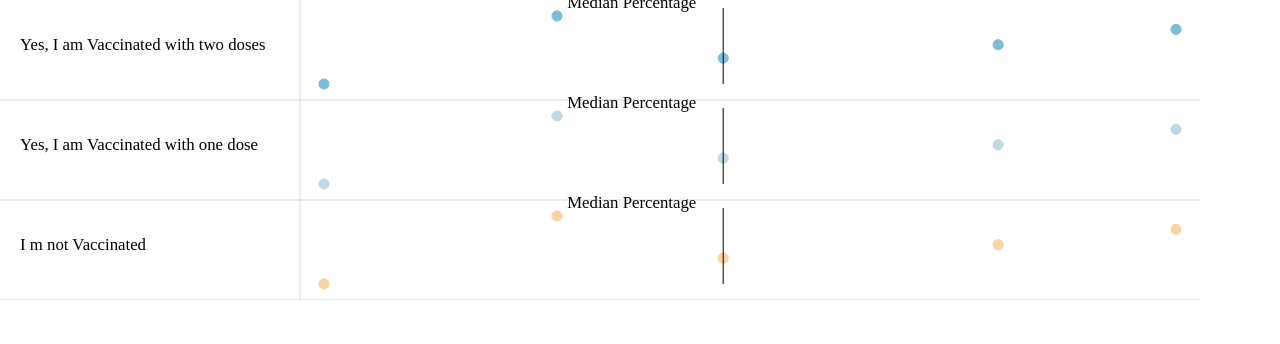
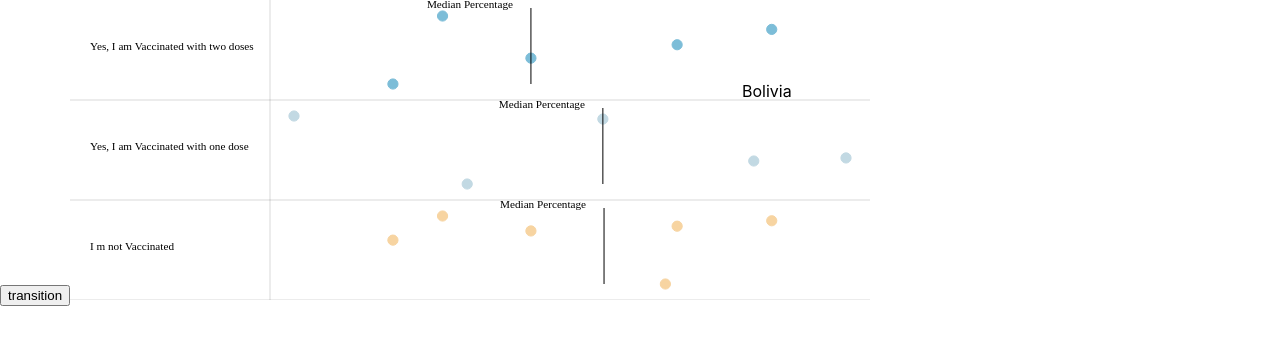
Before and after one commit to GoGioGo/burbujasNuevo, a Next.js app: page / in a window 1280 px wide. Shown: the top 344 px of the page. Built offline with nearby package versions, Linux system fonts and the light colour scheme.

Commit message:
Bubble with median version 2

```diff
--- a/components/bubbleColor/BubbleColor.tsx
+++ b/components/bubbleColor/BubbleColor.tsx
@@ -2,7 +2,9 @@ import React, { useEffect, useState } from 'react'
 import * as d3 from 'd3'
 import { Bubble } from '../../interfaces/Interfaces'
 
-let array1: Bubble[] = [
+export default function BubbleColor({ array1, array2, array3 }: { array1: Bubble[], array2: Bubble[], array3: Bubble[] }) {
+
+    let arra3: Bubble[] = [
         {
             value: 0.639275,
             n: 640,
@@ -26,7 +28,7 @@ let array1: Bubble[] = [
         },
     ]
 
-let array2: Bubble[] = [
+    let arra1: Bubble[] = [
         {
             value: 0.539275,
             n: 840,
@@ -50,7 +52,7 @@ let array2: Bubble[] = [
         },
     ]
 
-let array3: Bubble[] = [
+    let arra2: Bubble[] = [
         {
             value: 0.639275,
             n: 640,
@@ -78,11 +80,11 @@ let array3: Bubble[] = [
         },
     ]
 
-export default function BubbleColor( {array1, array2, array3 }:{array1: Bubble[], array2: Bubble[], array3: Bubble[] }) {
 
-    const [country, setCountry] = useState('')
 
-    let width = 1200, height = 300, margin = 8, radius = height * 0.017
+    const [country, setCountry] = useState('Bolivia')
+
+    let width = 800, height = 300, margin = 8, radius = height * 0.017
     let textBubble = ['Yes, I am Vaccinated with two doses', 'Yes, I am Vaccinated with one dose', 'I m not Vaccinated']
     textBubble = textBubble.reverse()
     let colors = ['#7cbdd8', '#c2d9e3', '#f7d4a1']
@@ -112,32 +114,32 @@ export default function BubbleColor( {array1, array2, array3 }:{array1: Bubble[]
             .attr('stroke', function (d: any) { return colors[type] })
             .attr('fill', function (d: any) { return colors[type] })
             .on('click', function (d: any, i: any, n: any) {
+
                 d3.select(n[i])
-                    .attr('fill', function (d: any) { return colors[type + 1] })
-
+                    .attr('fill', function (d: any) {
+                        setCountry(d.country)
+                        return colors[type + 1]
                     })
-
+            })
         let Me = x.sort((x, y) => x - y)
-        console.log(Me)
         let median = 0
         if (Me.length % 2 != 0)
             median = Me[Math.floor(Me.length / 2)]
         else {
             median = (Me[Math.floor(Me.length / 2) - 1] + Me[Math.floor(Me.length / 2) + 1]) / 2
         }
-        console.log(median)
         svg.append('line')
             .attr('x1', function (d: any) { return scaleX1(median) })
             .attr('y1', -margin)
             .attr('x2', function (d: any) { return scaleX1(median) })
             .attr('y2', -height / 3 + margin * 2)
             .attr('stroke', 'black')
-        console.log(width * 0.13)
-
+            .attr('id', 'line' + type)
         if (scaleX1(median) >= width * 0.13) {
             svg.append('text')
                 .attr('x', function (d: any) { return scaleX1(median) - width * 0.13 })
-                .attr('y', -height / 3 + margin * 2, 7)
+                .attr('y', -height / 3 + margin * 2)
+                .attr('id', 'text' + type)
                 .text('Median Percentage')
                 .style('font-size', function (d: any) { return width * 0.014 })
                 .style('font-family', 'bold')
@@ -230,20 +232,88 @@ export default function BubbleColor( {array1, array2, array3 }:{array1: Bubble[]
         bubbleGraph(circlesOneDoses, array2, x2, y2, 1, min, max)
         bubbleGraph(circlesNotVaccinated, array3, x3, y3, 2, min, max)
 
+        insertText(circlesTwoDoses, 0, min, max)
 
-        let Me1 = x1.sort((x, y) => x - y)
-        let Me2 = x2.sort((x, y) => x - y)
-        let Me3 = x3.sort((x, y) => x - y)
 
-        console.log(x1)
+    }
+    function insertText(svg: any, type: number, min: number, max: number) {
+        var scaleX1 = d3.scaleLinear()
+            .domain([min, max])
+            .range([margin * 3, width - (width * 0.25) - margin * 3])
+        svg.append('text')
+            .attr('x', function (d: any) { return scaleX1(max) - width * 0.13 })
+            .attr('y', 5)
+            .text(country)
     }
 
     useEffect(() => {
         graphBubble()
     }, [])
+
+    function transition(array1: Bubble[], type: number, x: number[], y: number[], min: number, max: number) {
+        console.log('entro')
+        var scaleX1 = d3.scaleLinear()
+            .domain([min, max])
+            .range([margin * 3, width - (width * 0.25) - margin * 3])
+
+        var scaleY1 = d3.scaleLinear()
+            .domain([Math.min(...y), Math.max(...y)])
+            .range([margin, height / 3 - margin * 3])
+
+        for (let i = 0; i < array1.length; i++) {
+            d3.select('#circle' + type + i)
+                .transition()
+                .duration(2000)
+                .attr('cx', function (d: any) {
+                    console.log(scaleX1(array1[i].value))
+                    return scaleX1(array1[i].value)
+                })
+                .attr('cy', function (d: any) {
+                    return -scaleY1(array1[i].n)
+                })
+        }
+        let Me = x.sort((x, y) => x - y)
+        let median = 0
+        if (Me.length % 2 != 0)
+            median = Me[Math.floor(Me.length / 2)]
+        else {
+            median = (Me[Math.floor(Me.length / 2) - 1] + Me[Math.floor(Me.length / 2) + 1]) / 2
+        }
+        d3.select('#line' + type)
+            .transition()
+            .duration(2000)
+            .attr('x1', function (d: any) { return scaleX1(median) })
+            .attr('y1', -margin)
+            .attr('x2', function (d: any) { return scaleX1(median) })
+            .attr('y2', -height / 3 + margin * 2)
+
+        d3.select('#text' + type)
+            .transition()
+            .duration(2000)
+            .attr('x', function (d: any) { return scaleX1(median) - width * 0.13 })
+            .attr('y', -height / 3 + margin * 2)
+    }
+    function click() {
+
+        let x1: number[] = arra1.map(function (x: any) { return x.value })
+        let x2: number[] = arra2.map(function (x: any) { return x.value })
+        let x3: number[] = arra3.map(function (x: any) { return x.value })
+
+        let y1: number[] = arra1.map(function (y: any) { return y.n })
+        let y2: number[] = arra2.map(function (y: any) { return y.n })
+        let y3: number[] = arra3.map(function (y: any) { return y.n })
+
+        let min = Math.min(...x1, ...x2, ...x3)
+        let max = Math.max(...x1, ...x2, ...x3)
+
+        transition(arra1, 0, x1, y1, min, max)
+        transition(arra2, 1, x2, y2, min, max)
+        transition(arra3, 2, x3, y3, min, max)
+
+    }
     return (
         <div id='bubbleColor'>
-
+            <button onClick={() => click()}>transition</button>
         </div>
     )
 }
--- a/pages/index.tsx
+++ b/pages/index.tsx
@@ -11,34 +11,86 @@ import BubbleColor from '../components/bubbleColor/BubbleColor'
 import { Bubble } from '../interfaces/Interfaces'
 
 export default function Home() {
-    let array: Bubble[] = [
+    let array1: Bubble[] = [
         {
             value: 0.639275,
             n: 640,
             country: 'Brazil'
-        },{
+        }, {
             value: 0.44243,
             n: 626,
             country: 'Angola'
-        },{
-            value: 0.15663,
+        }, {
+            value: 0.25663,
             n: 599,
             country: 'United States'
-        },{
+        }, {
             value: 0.76662,
             n: 656,
             country: 'United Kingdom'
-        },{
+        }, {
             value: 0.32345,
             n: 670,
             country: 'Germany'
         },
     ]
 
+    let array2: Bubble[] = [
+        {
+            value: 0.539275,
+            n: 840,
+            country: 'Brazil'
+        }, {
+            value: 0.74243,
+            n: 426,
+            country: 'Angola'
+        }, {
+            value: 0.35663,
+            n: 199,
+            country: 'United States'
+        }, {
+            value: 0.86662,
+            n: 456,
+            country: 'United Kingdom'
+        }, {
+            value: 0.12345,
+            n: 870,
+            country: 'Germany'
+        },
+    ]
+
+    let array3: Bubble[] = [
+        {
+            value: 0.639275,
+            n: 640,
+            country: 'Brazil'
+        }, {
+            value: 0.44243,
+            n: 626,
+            country: 'Angola'
+        }, {
+            value: 0.25663,
+            n: 599,
+            country: 'United States'
+        }, {
+            value: 0.76662,
+            n: 656,
+            country: 'United Kingdom'
+        }, {
+            value: 0.32345,
+            n: 670,
+            country: 'Germany'
+        }, {
+            value: 0.62345,
+            n: 470,
+            country: 'France'
+        },
+    ]
+
 
     return (<>
 
-        <BubbleColor  array1={array} array2={array} array3={array}  />
+        <BubbleColor  array1={array1} array2={array2} array3={array3}  />
 
     </>
     )
```
Lines whose indentation alone changed are shown as unchanged.
